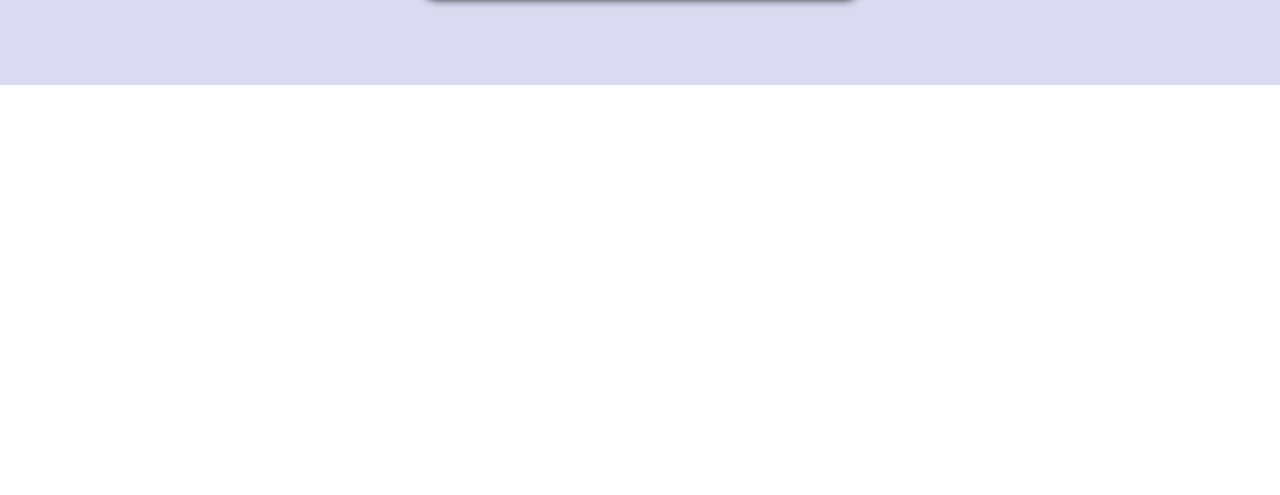
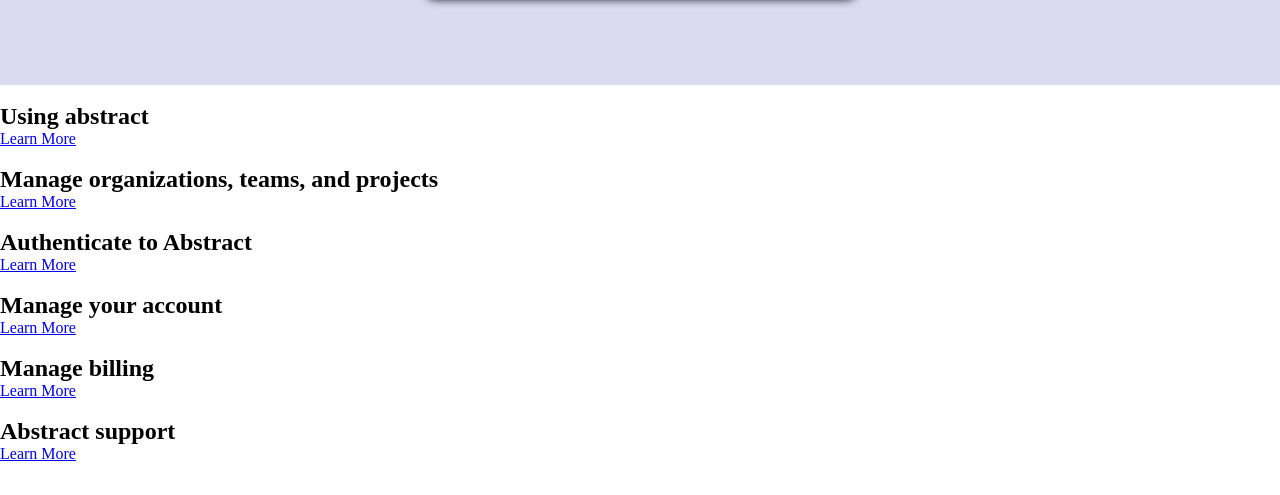
Before and after one commit to SebastianCond3/landing-abstract, a plain HTML site: page index.html in a window 1280 px wide. Shown: the part 305-800 px from the top of the page. Drawn offline with Linux system fonts and the light colour scheme.

Commit message:
Change se creo la estrutura para las cards faltando los styles

```diff
--- a/index.html
+++ b/index.html
@@ -28,6 +28,38 @@
                 </label>
             </form>
         </div>
+        <div class="cards-section">
+            <div class="card-item1">
+                <img src="" alt="">
+                <h2 class="cards-titles">Using abstract</h2>
+                <a href="#">Learn More</a>
+            </div>
+            <div class="card-item2">
+                <img src="" alt="">
+                <h2 class="cards-titles">Manage organizations, teams, and projects</h2>
+                <a href="#">Learn More</a>
+            </div>
+            <div class="card-item3">
+                <img src="" alt="">
+                <h2 class="cards-titles">Authenticate to Abstract</h2>
+                <a href="#">Learn More</a>
+            </div>
+            <div class="card-item4">
+                <img src="" alt="">
+                <h2 class="cards-titles">Manage your account</h2>
+                <a href="#">Learn More</a>
+            </div>
+            <div class="card-item5">
+                <img src="" alt="">
+                <h2 class="cards-titles">Manage billing</h2>
+                <a href="#">Learn More</a>
+            </div>
+            <div class="card-item6">
+                <img src="" alt="">
+                <h2 class="cards-titles">Abstract support</h2>
+                <a href="#">Learn More</a>
+            </div>
+        </div>
     </main>
 </body>
 </html>
```
